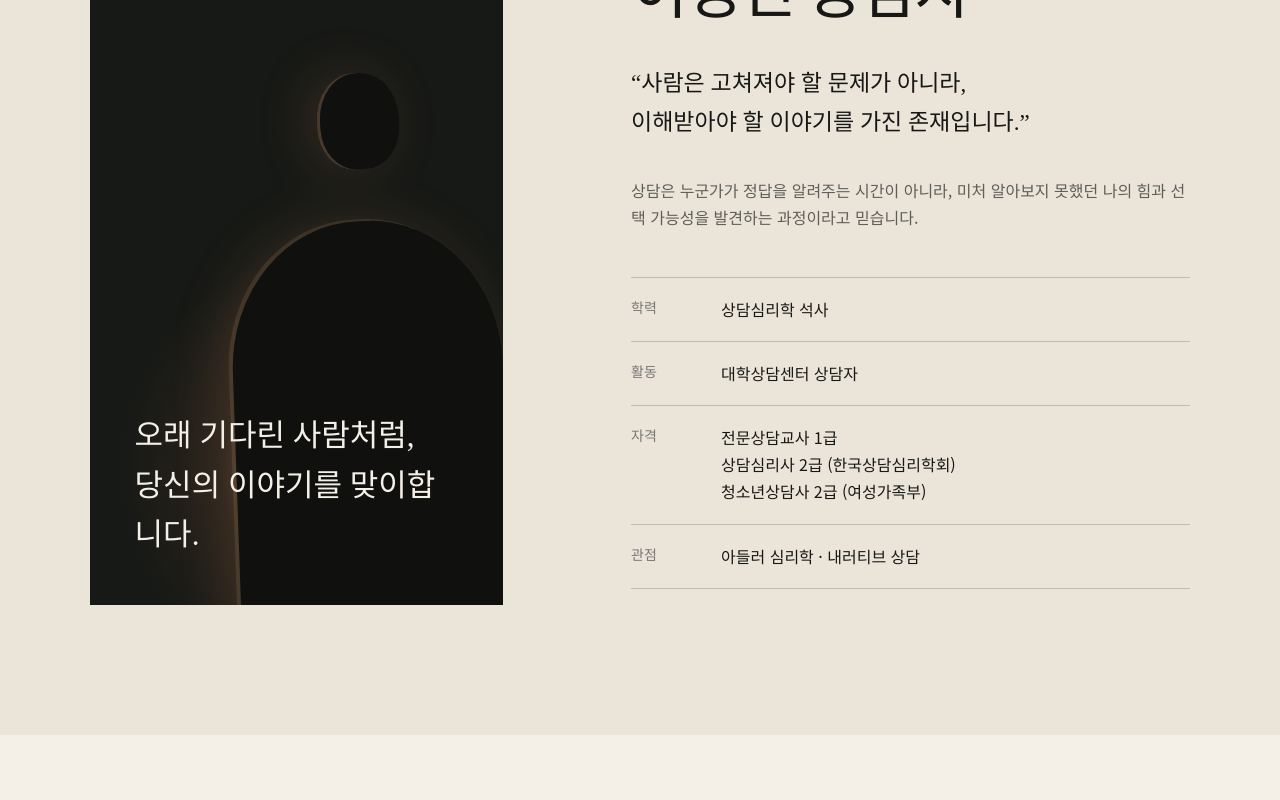
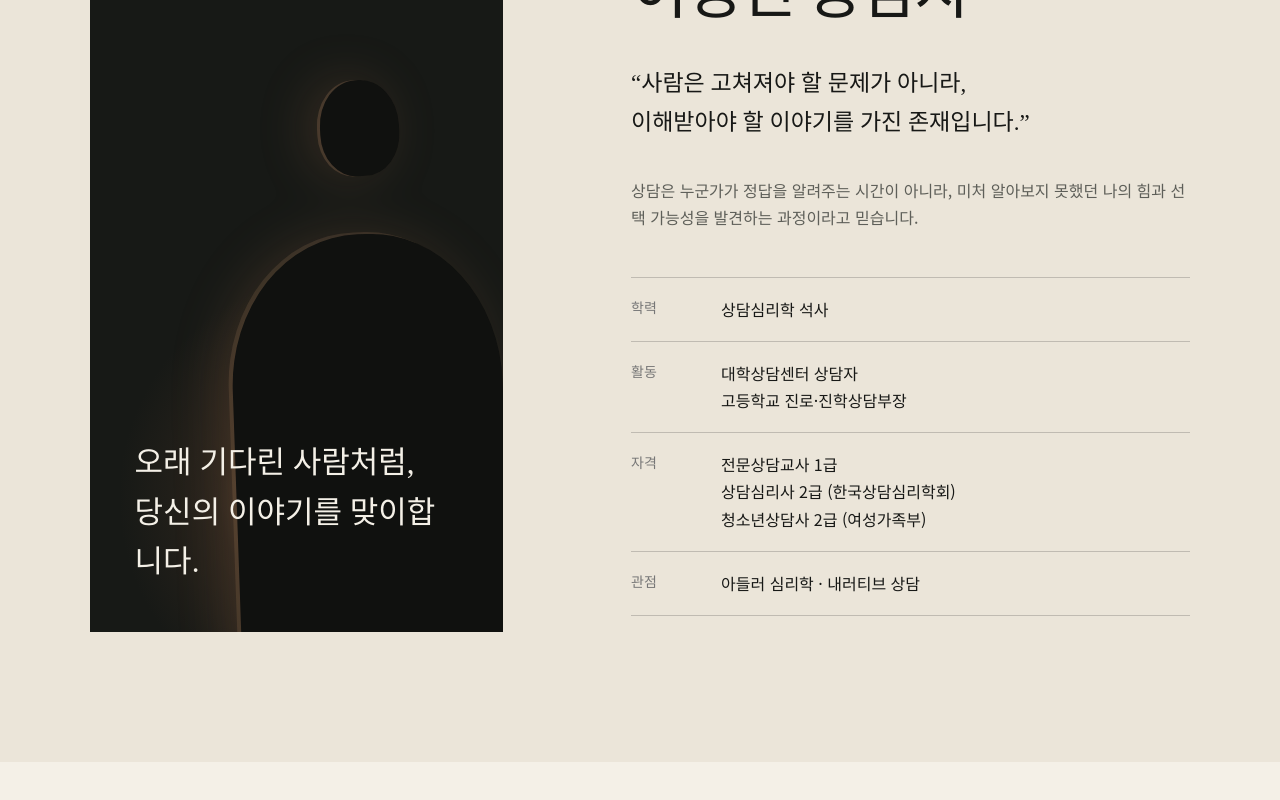
Before and after one commit to oups1004-sketch/aude-counseling, a Next.js app: page / in a window 1280 px wide. Shown: the part 2748-3548 px from the top of the page. Built offline with nearby package versions, Linux system fonts and the light colour scheme.

Commit message:
Add counseling prices and career counseling role

```diff
--- a/app/page.tsx
+++ b/app/page.tsx
@@ -156,7 +156,7 @@ export default function Home() {
           <p>상담은 누군가가 정답을 알려주는 시간이 아니라, 미처 알아보지 못했던 나의 힘과 선택 가능성을 발견하는 과정이라고 믿습니다.</p>
           <dl>
             <div><dt>학력</dt><dd>상담심리학 석사</dd></div>
-            <div><dt>활동</dt><dd>대학상담센터 상담자</dd></div>
+            <div><dt>활동</dt><dd>대학상담센터 상담자<br />고등학교 진로·진학상담부장</dd></div>
             <div><dt>자격</dt><dd>전문상담교사 1급<br />상담심리사 2급 (한국상담심리학회)<br />청소년상담사 2급 (여성가족부)</dd></div>
             <div><dt>관점</dt><dd>아들러 심리학 · 내러티브 상담</dd></div>
           </dl>
@@ -188,6 +188,12 @@ export default function Home() {
             <p className="testModalEyebrow">COUNSELING REQUEST</p>
             <h2 id="counseling-modal-title">상담을 시작하는<br />첫 번째 단계</h2>
             <p className="testModalLead">신청만으로 상담이 바로 확정되지는 않습니다. 간단한 내용을 보내주시면 가능한 일정과 비용, 진행 방법을 개별적으로 안내드립니다.</p>
+            <div className="requestPrices" aria-label="상담 비용">
+              <article><span>개인상담</span><strong>65,000원</strong><small>온라인 · 60분</small></article>
+              <article><span>커플·부부상담</span><strong>110,000원</strong><small>온라인 · 80분</small></article>
+              <article><span>심리검사·해석상담</span><strong>70,000원부터</strong><small>검사 종류에 따라 상이</small></article>
+            </div>
+            <p className="requestPriceNote">3인 이상 가족상담과 심층검사는 별도로 안내드립니다.</p>
             <ol className="requestSteps" aria-label="상담 신청 절차">
               <li><span>01</span><strong>상담 신청</strong><p>기본 정보와 상담받고 싶은 내용을 간단히 남깁니다.</p></li>
               <li><span>02</span><strong>개별 안내</strong><p>가능한 일정, 상담료, 진행 방식과 취소·환불 규정을 안내받습니다.</p></li>
```
